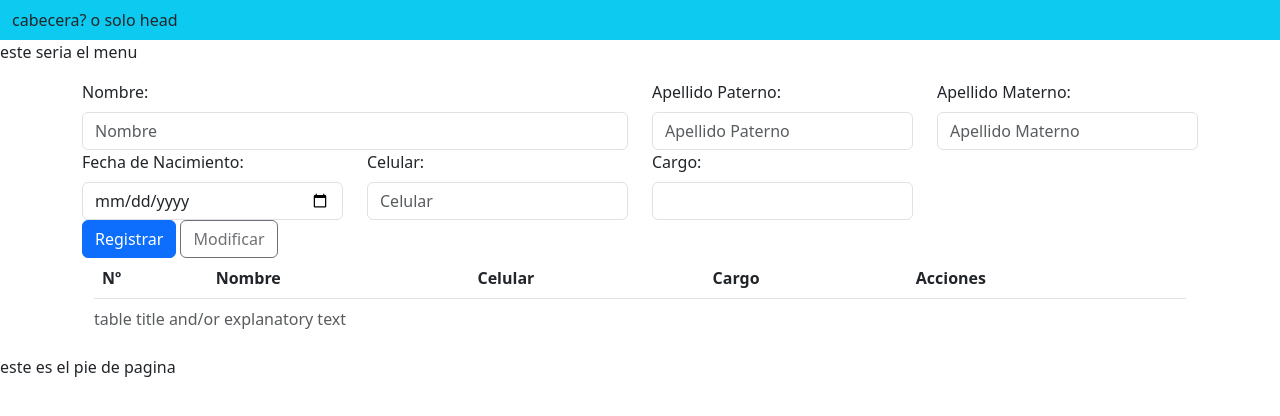
After one commit to AyrtonGuevara/Instituto-C, a CodeIgniter 4 app: the page made by app/Views/Personal/V_personal.php in a window 1280 px wide. The commit adds this page. Shown: the top 416 px of the page. Run offline with PHP 8.4 and a stand-in for CodeIgniter, Linux system fonts and the light colour scheme; the template is opened without the code that fills it, so the values that code supplies are empty; some libraries are stand-ins or nearby versions.

Commit message:
subiendo el desarrollo CRUD del modulo de personal y correcciones menores

```diff
--- a/app/Controllers/Ubicacion/C_ubicacion.php
+++ b/app/Controllers/Ubicacion/C_ubicacion.php
@@ -1,4 +1,7 @@
 <?php
+/*
+	Ayrton Jhonny Guevara Montaño 30-07-2023
+*/
 	namespace App\Controllers\Ubicacion;
 	use App\Controllers\BaseController;
 	use App\Models\ubicacion\M_ubicacion;
--- /dev/null
+++ b/app/Views/Personal/V_personal.php
@@ -0,0 +1,191 @@
+<?php
+/*
+	Ayrton Jhonny Guevara Montaño 30-07-2023
+*/
+	$this->extend('Template/Head');
+	$this->section('content');
+
+?>
+<script>
+	document.addEventListener("DOMContentLoaded",function(){
+		<?php
+			if(session()->getFlashData('exito')){
+				//exito
+				?>
+				Swal.fire({
+					title:'Se registro con éxito',
+					icon:'success',
+					confirmButtonColor:'#111111',
+					confirmButtonText:'Aceptar'
+				})
+				<?php
+			}else if(session()->getFlashData('fracaso')){
+				?>
+				//fracaso
+				Swal.fire({
+					title:'Error en el registro',
+					icon:'Error',
+					confirmButtonColor:'#111111',
+					confirmButtonText:'Aceptar'
+				})
+				<?php
+			}else{}
+		?>
+	});
+</script>
+
+<div class="container">
+	<form action="<?php echo base_url()?>personal/agregar_personal" method="POST" name="form_personal" id="form_personal" class="form_control" accept-charset="utf-8">
+		<div class="row">
+			<div class="col-sm-12">
+				<div class="row">
+					<input type="text" name="id" id="id" hidden>
+					<div class="col-sm-6">
+						<label for="nombre" class="form-label">Nombre:</label>
+						<input type="text" class="form-control" name="nombre" id="nombre" placeholder="Nombre" required/>
+					</div>
+					<div class="col-sm-3">
+						<label for="apellidoP" class="form-label">Apellido Paterno:</label>
+						<input type="text" class="form-control" name="apellidoP" id="apellidoP" placeholder="Apellido Paterno" required/>
+					</div>
+					<div class="col-sm-3">
+						<label for="apellidoM" class="form-label">Apellido Materno:</label>
+						<input type="text" class="form-control" name="apellidoM" id="apellidoM" placeholder="Apellido Materno" required/>
+					</div>
+				</div>
+			</div>
+			<div class="col-sm-12">
+				<div class="row">
+					<div class="col-sm-3">
+						<label for="fecnac" class="form-label">Fecha de Nacimiento:</label>
+						<input type="date" class="form-control" name="fecnac" id="fecnac" required/>
+					</div>
+					<div class="col-sm-3">
+						<label for="celular" class="form-label">Celular:</label>
+						<input type="number" class="form-control" name="celular" id="celular" placeholder="Celular" required/>
+					</div>
+					<div class="col-sm-3">
+						<label for="cargo" class="form-label">Cargo:</label>
+						<select class="form-control" name="cargo" id="cargo" required>
+							<?php foreach($cargos->getResult() as $key){?>
+								<option value="" default id="defaul"></option>
+								<option value="<?php echo $key->id_categoria?>"><?php echo $key->detalle?></option>
+							<?php }?>
+						</select>
+					</div>
+				</div>
+			</div><br>
+			<div>
+				<input type="submit" class="btn btn-primary" name="Registrar" value="Registrar" id="Registrar">
+				<input type="submit" class="btn btn_primary" name="Modificar" value="Modificar" id="Modificar" disabled>
+			</div>
+		</div>
+	</form>
+	<div class="container">
+		<table class="responsive table">
+			<caption>table title and/or explanatory text</caption>
+			<thead>
+				<tr>
+					<th>Nº</th>
+					<th>Nombre</th>
+					<th>Celular</th>
+					<th>Cargo</th>
+					<th>Acciones</th>
+				</tr>
+			</thead>
+			<tbody>
+					<?php
+					foreach ($list->getResult() as $key) {
+						echo "<tr><td>".$key->nro."</td>";
+						echo "<td>".$key->nombre."</td>";
+						echo "<td>".$key->celular."</td>";
+						echo "<td>".$key->cargo."</td>";
+						echo "<td><input type='button' class='btn btn-info' name='Modificar' value='Modificar' onclick='modificar_personal(".$key->id_personal.")'><input type='button' class='btn btn-danger' name='Eliminar' value='Eliminar' onclick=eliminar_personal(".$key->id_personal.")></td></tr>";
+					}
+					?>
+			</tbody>
+		</table>
+	</div>
+
+</div>
+<script>
+	function modificar_personal(id){
+		$.ajax({
+			url:"<?php base_url()?>personal/mostrar_personal",
+			type:"POST",
+			data:{id:id},
+			success:function(resp){
+				var resp2=JSON.parse(resp);
+				if (resp2.success) {
+					id=document.getElementById('id');
+					nombre=document.getElementById('nombre');
+					apellidoP=document.getElementById('apellidoP');
+					apellidoM=document.getElementById('apellidoM');
+					fecnac=document.getElementById('fecnac');
+					celular=document.getElementById('celular');
+					cargo=document.getElementById('defaul');
+					id.value=resp2.data[0].id_personal;
+					nombre.value=resp2.data[0].nom_persona;
+					apellidoP.value=resp2.data[0].ap_pat_persona;
+					apellidoM.value=resp2.data[0].ap_mat_persona;
+					fecnac.value=resp2.data[0].fec_nacimiento;
+					celular.value=resp2.data[0].celular;
+					cargo.value=resp2.data[0].puesto;
+					cargo.textContent=resp2.data[0].detalle;
+					//botones
+					modificar=document.getElementById('Modificar');
+					agregar=document.getElementById('Registrar');
+					metodo=document.getElementById("form_personal");
+					modificar.disabled=false;
+					agregar.disabled=true;
+					metodo.action="<?php echo base_url()?>personal/modificar_personal";
+				}
+			}
+		});
+	}
+	function eliminar_personal(id){
+		$.ajax({
+			url:"<?php echo base_url()?>personal/mostrar_personal",
+			type:"POST",
+			data:{id:id},
+			success:function(resp){
+				resp2=JSON.parse(resp);
+				Swal.fire({
+					title:'Seguro que quiere eliminar el registro de :',
+					text:resp2.data[0].nom_persona+' '+resp2.data[0].ap_pat_persona+' '+resp2.data[0].ap_mat_persona,
+					icon:'question',
+					confirmButtonText:'Si',
+					denyButtonText:'No',
+					showDenyButton:true
+				}).then((results)=>{
+					if (results.isConfirmed) {
+						$.ajax({
+							url:"<?php echo base_url()?>personal/eliminar_personal",
+							type:"POST",
+							data:{id:id},
+							success:function(resp){
+								Swal.fire({
+									title:"Se elimino el registro",
+									icon:"success",
+									confirmButtonText:"Aceptar",
+									confirmButtonColor:"#111111",
+								}).then(function(result){
+									location.reload();
+								})
+							},error:function(){
+								$('#mesaje').text('Error al conectarse con el servidor');
+							}
+						});
+					}else if(results.isDenied){
+						Swal.fire('No se pudo eliminar','','warning')
+					}
+				})
+			},error:function(){
+				$('#mensaje').text('Error al conectar con el servidor');
+			}
+		});
+	}
+</script>
+<?
+	$this->endSection('');
+?>
```
Also changed, not shown: app/Config/Routes.php (+7 -0 lines), app/Controllers/Personal/C_personal.php (added, +69 -0 lines), app/Models/Personal/M_personal.php (added, +55 -0 lines), app/Models/ubicacion/M_ubicacion.php (+6 -11 lines), app/Views/ubicacion/V_ubicacion.php (+4 -4 lines).
